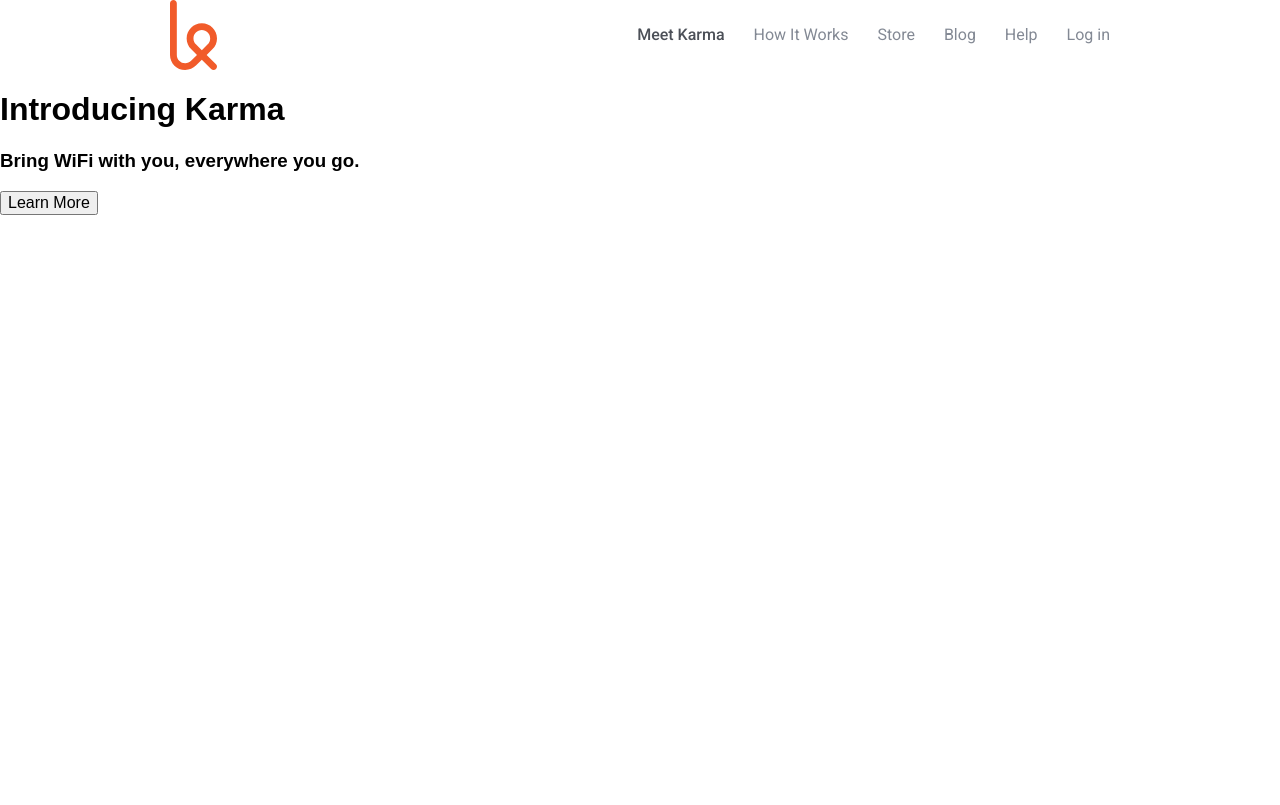
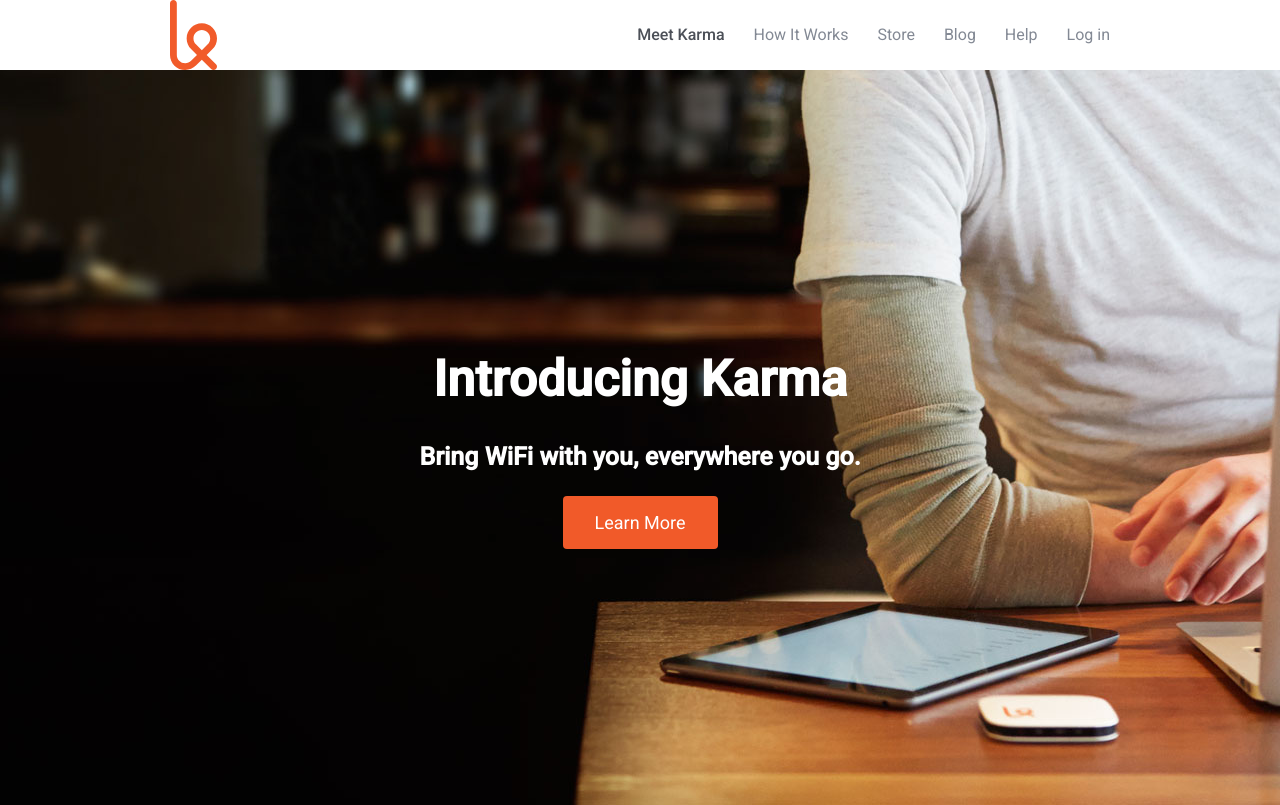
Before and after one commit to kvnbarillas/startup-landing-page-clone, a plain HTML site: page index.html in a window 1280 px wide. Drawn offline with Linux system fonts and the light colour scheme.

Commit message:
css/style.css

```diff
--- a/css/style.css
+++ b/css/style.css
@@ -39,3 +39,54 @@
 	cursor: pointer;
 	color: #333333;
 }
+
+.introduction {
+	background-image: url('../image/first-background.jpg');
+	background-position: center bottom;
+	background-repeat: no-repeat;
+	background-size: cover;
+	height: 45.938rem;
+}
+
+.introduction .content {
+	margin:0 auto;
+	width: 970px;
+	color: white;
+	padding: 0px 15px;
+	font-family: 'Roboto', sans-serif;
+	overflow: auto;
+}
+
+.introduction .content h1 {
+	text-align: center;
+	font-size: 3.125rem;
+	margin-top: 17.5rem;
+}
+
+.introduction .content h3 {
+	text-align: center;
+	font-size: 1.563rem;
+	margin-top: 1.25rem;
+}
+
+button {
+	text-shadow: none;
+	border-style: none;
+	border-radius: 4px;
+	padding: 1rem 1.5rem;
+}
+
+.introduction .content button {
+	margin: 0 auto;
+	width: 9.688rem;
+	background-color: #f15a29;
+	color: white;
+	font-size: 1.125rem;
+	margin-top: 1.563rem;
+	display: block;
+}
+
+.introduction .content button:hover {
+	cursor: pointer;
+	background-color: #c74a22;
+}
```
